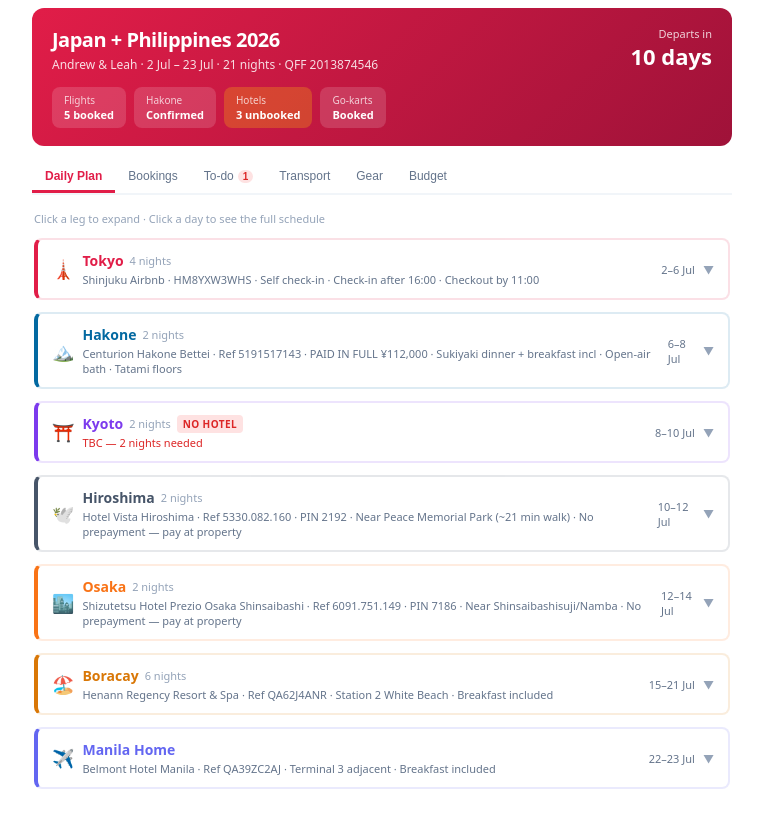
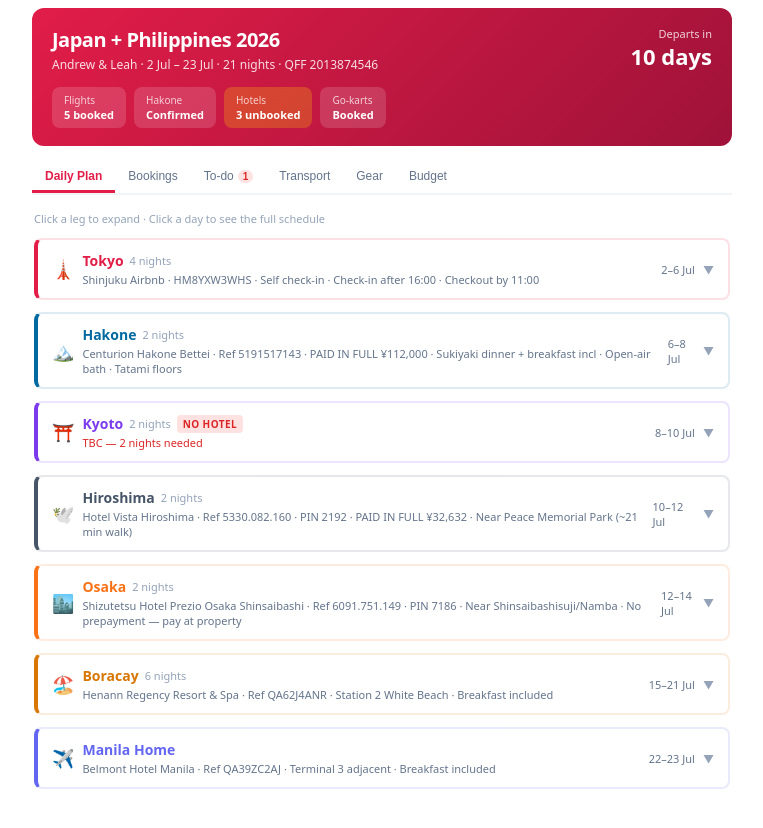
Before and after one commit to ANL-Tyres/japan-philippines-2026, a React (Vite) app: page / in a window 1280 px wide. Shown: the top 828 px of the page, without its empty margins (258-1021 px from the left). Built offline with nearby package versions, Linux system fonts and the light colour scheme.

Commit message:
Hotel Vista Hiroshima confirmed paid in full

```diff
--- a/src/data.js
+++ b/src/data.js
@@ -97,10 +97,10 @@ export const DAILY_PLAN = [
   },
   {
     leg: "Hiroshima", icon: "🕊️", dates: "10–12 Jul", nights: 2,
-    accommodation: "Hotel Vista Hiroshima · Ref 5330.082.160 · PIN 2192 · Near Peace Memorial Park (~21 min walk) · No prepayment — pay at property",
+    accommodation: "Hotel Vista Hiroshima · Ref 5330.082.160 · PIN 2192 · PAID IN FULL ¥32,632 · Near Peace Memorial Park (~21 min walk)",
     days: [
       { day: "Day 9 cont.", date: "Fri 10 Jul", title: "Arrive Hiroshima", items: [
-        { time: "Afternoon", activity: "Arrive Hiroshima — check in", type: "locked", note: "Ref 5330.082.160 · PIN 2192 · Check-in 15:00-00:00 · Approx arrival flagged 15:00-16:00" },
+        { time: "Afternoon", activity: "Arrive Hiroshima — check in", type: "locked", note: "Ref 5330.082.160 · PIN 2192 · Check-in 15:00-00:00 · Approx arrival flagged 15:00-16:00 · Paid in full" },
         { time: "Late afternoon", activity: "Peace Memorial Park — first visit at dusk, Atomic Bomb Dome", type: "suggested" },
         { time: "Evening", activity: "Oysters for dinner — Hiroshima specialty", type: "agreed" },
       ]},
@@ -113,7 +113,7 @@ export const DAILY_PLAN = [
         { time: "Evening", activity: "Ferry back to Hiroshima, oysters for dinner", type: "agreed" },
       ]},
       { day: "Day 11", date: "Sun 12 Jul", title: "Depart for Osaka", items: [
-        { time: "Morning", activity: "Check out by 11:00 — Hotel Vista Hiroshima", type: "todo", note: "No prepayment — pay ¥32,632 at property on checkout" },
+        { time: "Morning", activity: "Check out by 11:00 — Hotel Vista Hiroshima", type: "todo", note: "Paid in full — nothing owed at checkout" },
         { time: "Late morning", activity: "Shinkansen Hiroshima to Shin-Osaka (~$197 for two, buy at station)", type: "todo" },
       ]},
     ],
@@ -188,7 +188,7 @@ export const TRIP_DATA = {
     { ref: "DIB090", date: "22 Jul 21:35", detail: "MNL to SYD (PR211 Philippine Airlines)", cost: "80k pts", status: "locked" },
     { ref: "HM8YXW3WHS", date: "2-6 Jul", detail: "Tokyo Airbnb — Shinjuku 4 nights · Host Yumi · Self check-in", cost: "$572.97", status: "locked" },
     { ref: "5191517143", date: "6-8 Jul", detail: "Centurion Hakone Bettei — 2 nights · PAID IN FULL ¥112,000 · PIN 8888 · Sukiyaki dinner + breakfast · Open-air bath", cost: "¥112,000", status: "locked" },
-    { ref: "5330.082.160", date: "10-12 Jul", detail: "Hotel Vista Hiroshima — 2 nights · Moderate Double Room · PIN 2192 · No prepayment, pay at property", cost: "¥32,632", status: "locked" },
+    { ref: "5330.082.160", date: "10-12 Jul", detail: "Hotel Vista Hiroshima — 2 nights · Moderate Double Room · PIN 2192 · PAID IN FULL", cost: "¥32,632", status: "locked" },
     { ref: "6091.751.149", date: "12-14 Jul", detail: "Shizutetsu Hotel Prezio Osaka Shinsaibashi — 2 nights · Double Room · PIN 7186 · No prepayment, pay at property", cost: "¥20,028", status: "locked" },
     { ref: "QA62J4ANR", date: "15-21 Jul", detail: "Henann Regency Boracay — 6 nights · Superior Room · Breakfast incl", cost: "94,807 pts", status: "locked" },
     { ref: "QA39ZC2AJ", date: "21-22 Jul", detail: "Belmont Hotel Manila — 1 night · Standard Queen · Breakfast incl", cost: "$151.05", status: "locked" },
@@ -219,7 +219,7 @@ export const TRIP_DATA = {
     { item: "Digital Hakone Freepass 2-day", status: "done", cost: "~$127", notes: "ZPS305093 PAID · Share to Leah when Klook unlocks closer to 6 Jul" },
     { item: "Romancecar Hakone 71", status: "done", cost: "AUD $22.96", notes: "XBZ479551 PAID · Car 4 · Seat 14A (Andrew) + 14B (Leah) · Show confirmation email + Freepass to board" },
     { item: "Centurion Hakone Bettei", status: "done", cost: "¥112,000", notes: "Ref 5191517143 · PIN 8888 · Paid in full · Bags can be dropped on arrival, held until check-in" },
-    { item: "Hotel Vista Hiroshima", status: "done", cost: "¥32,632", notes: "Ref 5330.082.160 · PIN 2192 · No prepayment — pay at property · Free cancellation until 3 Jul" },
+    { item: "Hotel Vista Hiroshima", status: "done", cost: "¥32,632", notes: "Ref 5330.082.160 · PIN 2192 · PAID IN FULL — nothing owed at checkout" },
     { item: "Shizutetsu Hotel Prezio Osaka", status: "done", cost: "¥20,028", notes: "Ref 6091.751.149 · PIN 7186 · No prepayment — pay at property on checkout · Free cancellation until 9 Jul" },
     { item: "Street Kart Tokyo Bay — go-karts", status: "done", cost: "Viator", notes: "Ref 1413786433 · 5 Jul 19:00 · 2hr tour · Tokyo Bay shop · IDP required — NRMA Monday 29 Jun" },
     { item: "Suica — iPhone Wallet (both phones)", status: "done", cost: "—", notes: "Set up early, ready to go — no need to wait until Narita" },
@@ -249,7 +249,7 @@ export const TRIP_DATA = {
     { item: "Hoka Clifton 10 (paid)", cost: "~$220", status: "paid" },
     { item: "Tokyo Airbnb — 4 nights (paid)", cost: "$572.97", status: "paid" },
     { item: "Centurion Hakone Bettei — 2 nights (paid in full)", cost: "¥112,000", status: "paid" },
-    { item: "Hotel Vista Hiroshima — 2 nights (pay at property)", cost: "¥32,632", status: "est" },
+    { item: "Hotel Vista Hiroshima — 2 nights (paid in full)", cost: "¥32,632", status: "paid" },
     { item: "Shizutetsu Hotel Prezio Osaka — 2 nights (pay at property)", cost: "¥20,028", status: "est" },
     { item: "Belmont Hotel Manila (paid)", cost: "$151.05", status: "paid" },
     { item: "Digital Hakone Freepass (paid)", cost: "~$127", status: "paid" },
```
